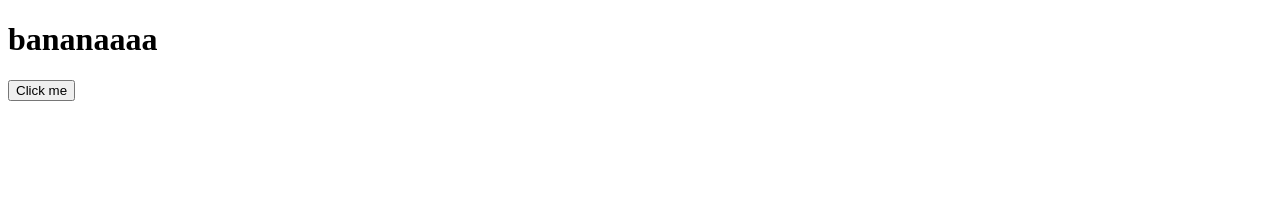
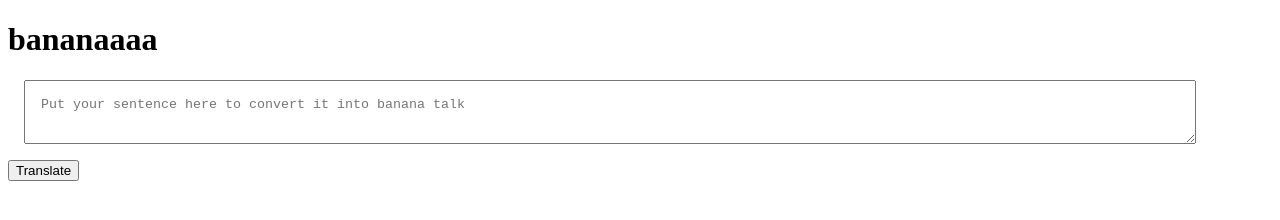
Before and after one commit to rasika-khapate/banana-talk, a plain HTML site: page index.html in a window 1280 px wide. Drawn offline with Linux system fonts and the light colour scheme.

Commit message:
taking input and console

```diff
--- a/app.js
+++ b/app.js
@@ -1,5 +1,11 @@
 var btnTranslate = document.querySelector("#btn-translate");
 
-btnTranslate.addEventListener("click", function clickEventHandler() {
+var textInput = document.querySelector("#txt-area");
+
+btnTranslate.addEventListener("click", clickEventHandler)
+
+function clickEventHandler()
+{
   console.log("clicked")
-});
+  console.log("input", textInput.value)
+};
--- a/index.html
+++ b/index.html
@@ -6,11 +6,20 @@
     <meta name="viewport" content="width=device-width, initial-scale=1.0">
     <title>Minion banana talk</title>
     <script src="app.js" type="text/javascript" defer></script>
+    <style>
+        textarea{
+            width: 90%;
+            display: block;
+            padding: 1rem;
+            margin: 1rem;
+        }
+    </style>
 
 </head>
 <body>
     <h1>bananaaaa</h1>
-<button id="btn-translate">Click me</button>
+    <textarea id="txt-area" placeholder="Put your sentence here to convert it into banana talk"></textarea>
+<button id="btn-translate">Translate</button>
 
 </body>
 </html>
```
